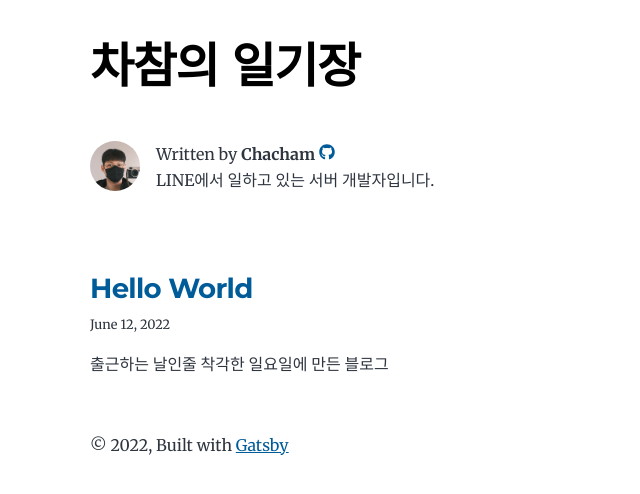
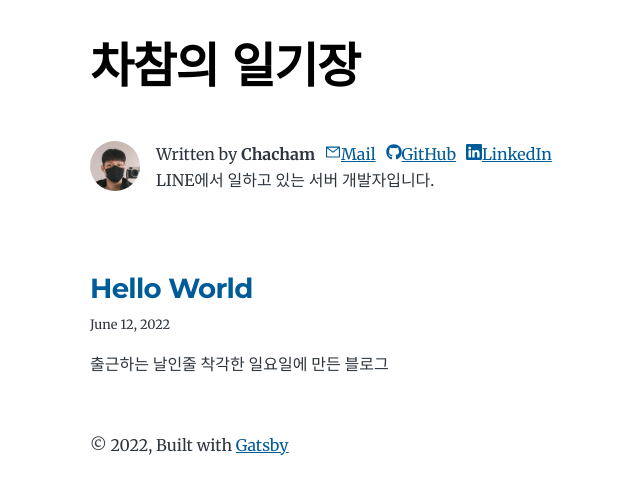
Before and after one commit to chacham/chacham.github.io, a Gatsby site: page / in a window 1280 px wide. Shown: the whole page, without its empty margins (234-874 px from the left). Built offline with nearby package versions, Linux system fonts and the light colour scheme; Gatsby itself is replaced by a stand-in of ours.

Commit message:
Add mail/linkedIn link

```diff
--- a/src/components/bio.js
+++ b/src/components/bio.js
@@ -8,7 +8,9 @@
 import * as React from "react"
 import { useStaticQuery, graphql } from "gatsby"
 import { StaticImage } from "gatsby-plugin-image"
+import { AiOutlineMail } from 'react-icons/ai';
 import { FaGithub } from 'react-icons/fa';
+import { BsLinkedin } from 'react-icons/bs';
 
 const Bio = () => {
   const data = useStaticQuery(graphql`
@@ -31,7 +33,7 @@ const Bio = () => {
 
   // Set these values by editing "siteMetadata" in gatsby-config.js
   const author = data.site.siteMetadata?.author
-  const { githubUrl } = data.site.siteMetadata?.social
+  const { mailAddress, githubUrl, linkedInUrl } = data.site.siteMetadata?.social
 
   return (
     <div className="bio">
@@ -48,7 +50,10 @@ const Bio = () => {
       {author?.name && (
         <div>
           <p>
-            Written by <strong>{author.name}</strong> <a  href={githubUrl}><FaGithub /></a>
+            Written by <strong>{author.name}</strong>
+            <a style={{ marginLeft : 10 }} href={'mailto:' + mailAddress}><AiOutlineMail aria-label="mail-icon" />Mail</a>
+            <a style={{ marginLeft : 10 }} href={githubUrl}><FaGithub aria-label="github-icon" />GitHub</a>
+            <a style={{ marginLeft : 10 }} href={linkedInUrl}><BsLinkedin aria-label="linkedin-icon" />LinkedIn</a>
           </p>
           <p>
             {author?.summary || null}
```
